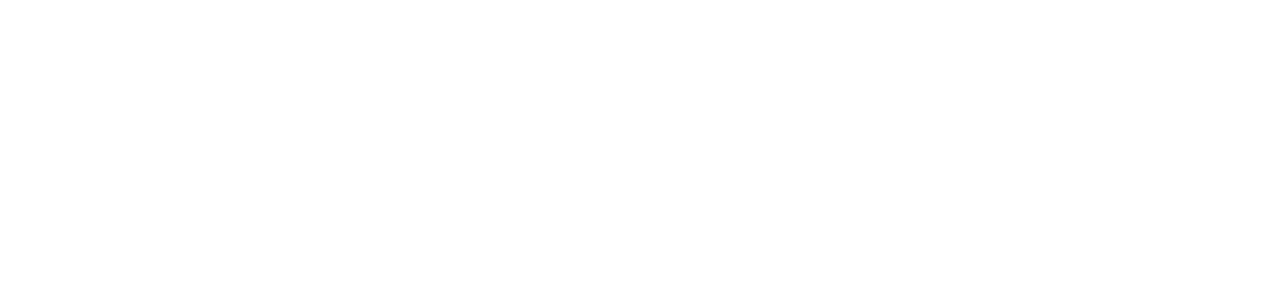
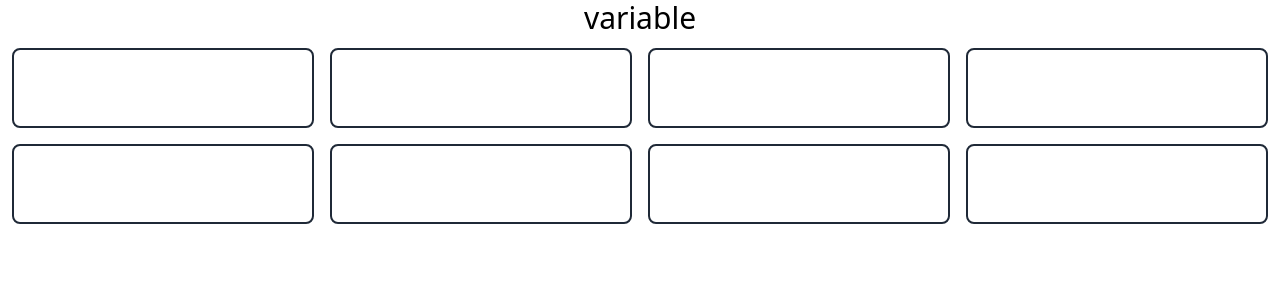
Before and after one commit to AlexLin-hub/vue2.x, a Vue app in the folder cli/: page / in a window 1280 px wide. Shown: the top 300 px of the page. Built offline with nearby package versions, Linux system fonts and the light colour scheme.

Commit message:
feat: variable example

```diff
--- a/cli/src/assets/tailwindcss.css
+++ b/cli/src/assets/tailwindcss.css
@@ -557,3 +557,112 @@
   --tw-backdrop-saturate:  ;
   --tw-backdrop-sepia:  ;
 }
+
+.m-auto {
+  margin: auto;
+}
+
+.mb-3 {
+  margin-bottom: 0.75rem;
+}
+
+.flex {
+  display: flex;
+}
+
+.grid {
+  display: grid;
+}
+
+.h-6 {
+  height: 1.5rem;
+}
+
+.h-14 {
+  height: 3.5rem;
+}
+
+.h-32 {
+  height: 8rem;
+}
+
+.h-20 {
+  height: 5rem;
+}
+
+.w-screen {
+  width: 100vw;
+}
+
+.flex-grow {
+  flex-grow: 1;
+}
+
+.grid-cols-4 {
+  grid-template-columns: repeat(4, minmax(0, 1fr));
+}
+
+.flex-col {
+  flex-direction: column;
+}
+
+.items-center {
+  align-items: center;
+}
+
+.justify-center {
+  justify-content: center;
+}
+
+.gap-4 {
+  gap: 1rem;
+}
+
+.rounded-lg {
+  border-radius: 0.5rem;
+}
+
+.border-2 {
+  border-width: 2px;
+}
+
+.border-gray-800 {
+  --tw-border-opacity: 1;
+  border-color: rgb(31 41 55 / var(--tw-border-opacity));
+}
+
+.p-3 {
+  padding: 0.75rem;
+}
+
+.p-5 {
+  padding: 1.25rem;
+}
+
+.p-10 {
+  padding: 2.5rem;
+}
+
+.px-3 {
+  padding-left: 0.75rem;
+  padding-right: 0.75rem;
+}
+
+.text-center {
+  text-align: center;
+}
+
+.text-2xl {
+  font-size: 1.5rem;
+  line-height: 2rem;
+}
+
+.text-3xl {
+  font-size: 1.875rem;
+  line-height: 2.25rem;
+}
+
+.text-xl {
+  font-size: 1.25rem;
+  line-height: 1.75rem;
+}
--- a/cli/src/views/Home.vue
+++ b/cli/src/views/Home.vue
@@ -1,5 +1,121 @@
 <template>
-  <div>
-    <input type="text" />
+  <div class="px-3">
+    <h1 class="text-3xl text-center mb-3">variable</h1>
+    <div class="grid grid-cols-4 gap-4">
+      <div
+        class="
+          flex
+          justify-center
+          items-center
+          border-2 border-gray-800
+          rounded-lg
+          h-20
+        "
+      >
+        <span class="text-xl"></span>
+      </div>
+      <div
+        class="
+          flex
+          justify-center
+          items-center
+          border-2 border-gray-800
+          rounded-lg
+          h-20
+        "
+      >
+        <span class="text-xl"></span>
+      </div>
+      <div
+        class="
+          flex
+          justify-center
+          items-center
+          border-2 border-gray-800
+          rounded-lg
+          h-20
+        "
+      >
+        <span class="text-xl"></span>
+      </div>
+      <div
+        class="
+          flex
+          justify-center
+          items-center
+          border-2 border-gray-800
+          rounded-lg
+          h-20
+        "
+      >
+        <span class="text-xl"></span>
+      </div>
+      <div
+        class="
+          flex
+          justify-center
+          items-center
+          border-2 border-gray-800
+          rounded-lg
+          h-20
+        "
+      >
+        <span class="text-xl"></span>
+      </div>
+      <div
+        class="
+          flex
+          justify-center
+          items-center
+          border-2 border-gray-800
+          rounded-lg
+          h-20
+        "
+      >
+        <span class="text-xl"></span>
+      </div>
+      <div
+        class="
+          flex
+          justify-center
+          items-center
+          border-2 border-gray-800
+          rounded-lg
+          h-20
+        "
+      >
+        <span class="text-xl"></span>
+      </div>
+      <div
+        class="
+          flex
+          justify-center
+          items-center
+          border-2 border-gray-800
+          rounded-lg
+          h-20
+        "
+      >
+        <span class="text-xl"></span>
+      </div>
+    </div>
   </div>
 </template>
+<script>
+export default {
+  data() {
+    return {
+      val01: "val01",
+      val02: "val02",
+      val03: "val03",
+      val04: "val04",
+      val05: "val05",
+      val06: "val06",
+      val07: "val07",
+      val08: "val08",
+      val09: "val09",
+      val10: "val10",
+    };
+  },
+};
+</script>
```
